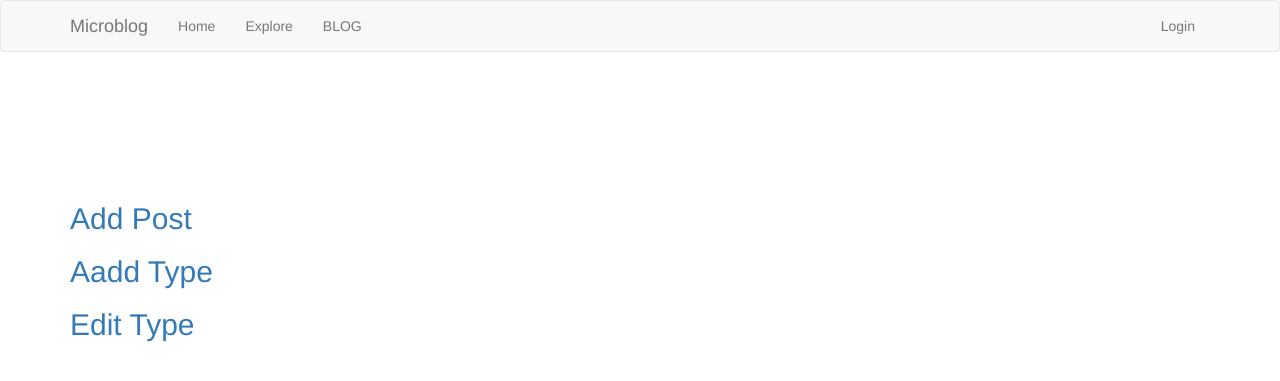
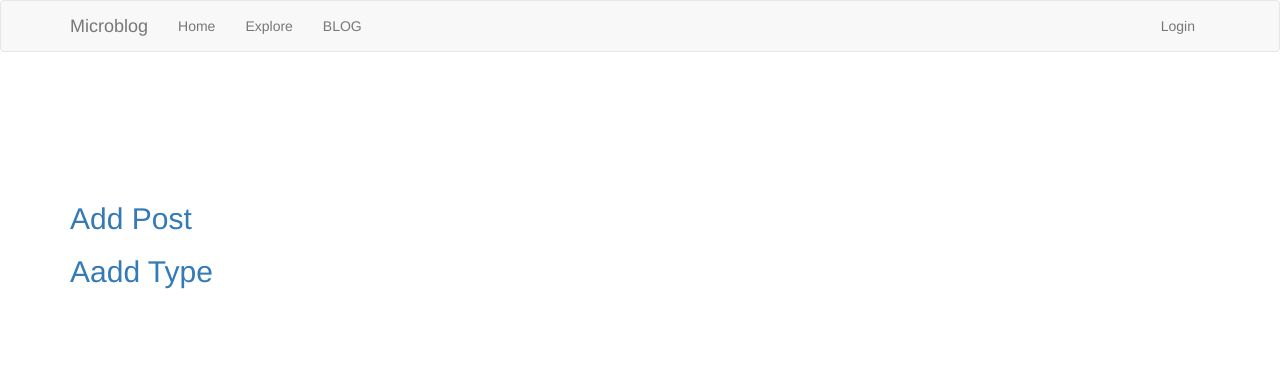
Before and after one commit to RoyYeungJack/Ulifestyle_B04, a Flask app: page /blog in a window 1280 px wide. Shown: the top 381 px of the page. Run offline with Flask 3, Linux system fonts and the light colour scheme; some libraries are stand-ins or nearby versions.

Commit message:
fix all form bug

```diff
--- a/app/templates/blog.html.j2
+++ b/app/templates/blog.html.j2
@@ -40,7 +40,7 @@
 
 <h2><a href="{{ url_for('Add_BlogPost') }}">Add Post</a></h2>
 <h2><a href="{{ url_for('Add_BlogType') }}">Aadd Type</a></h2>
-<h2><a href="{{ url_for('Edit_Type') }}">Edit Type</a></h2>
+
 
 
 {% endblock %}
```
